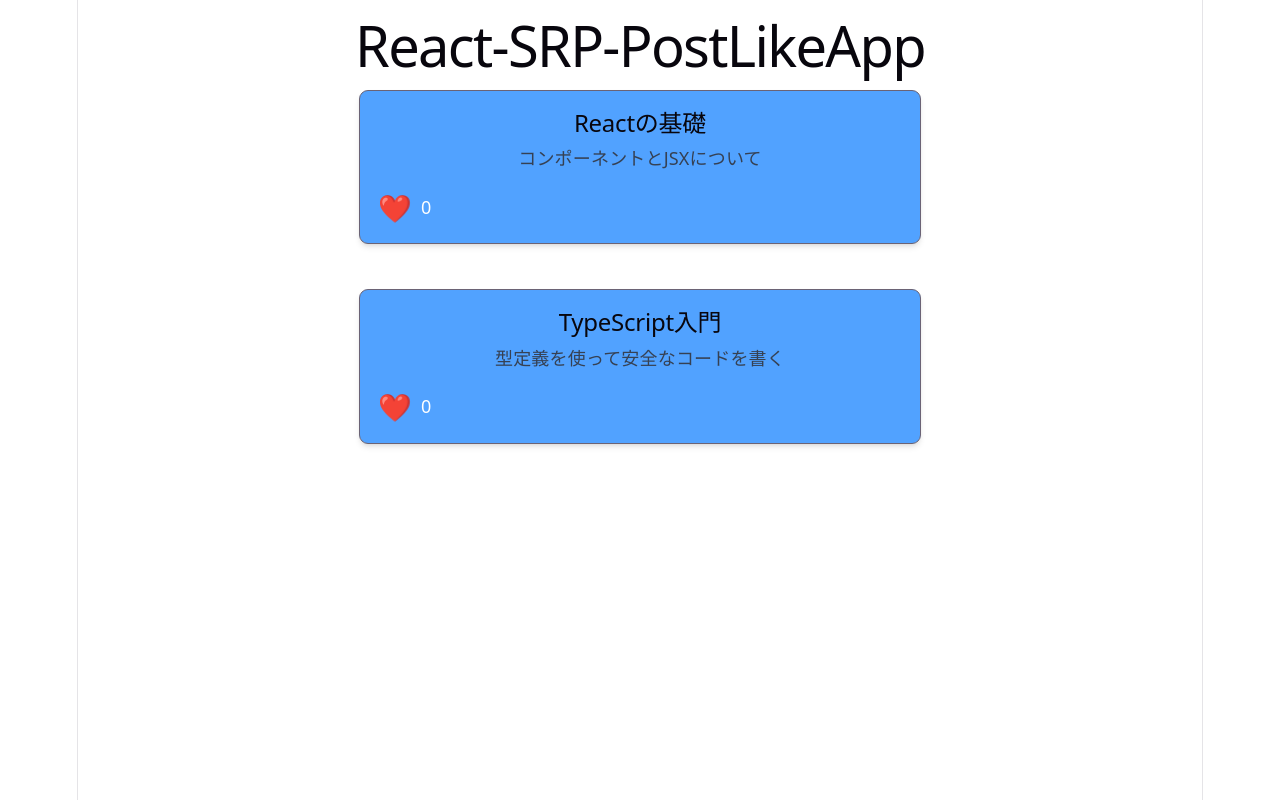
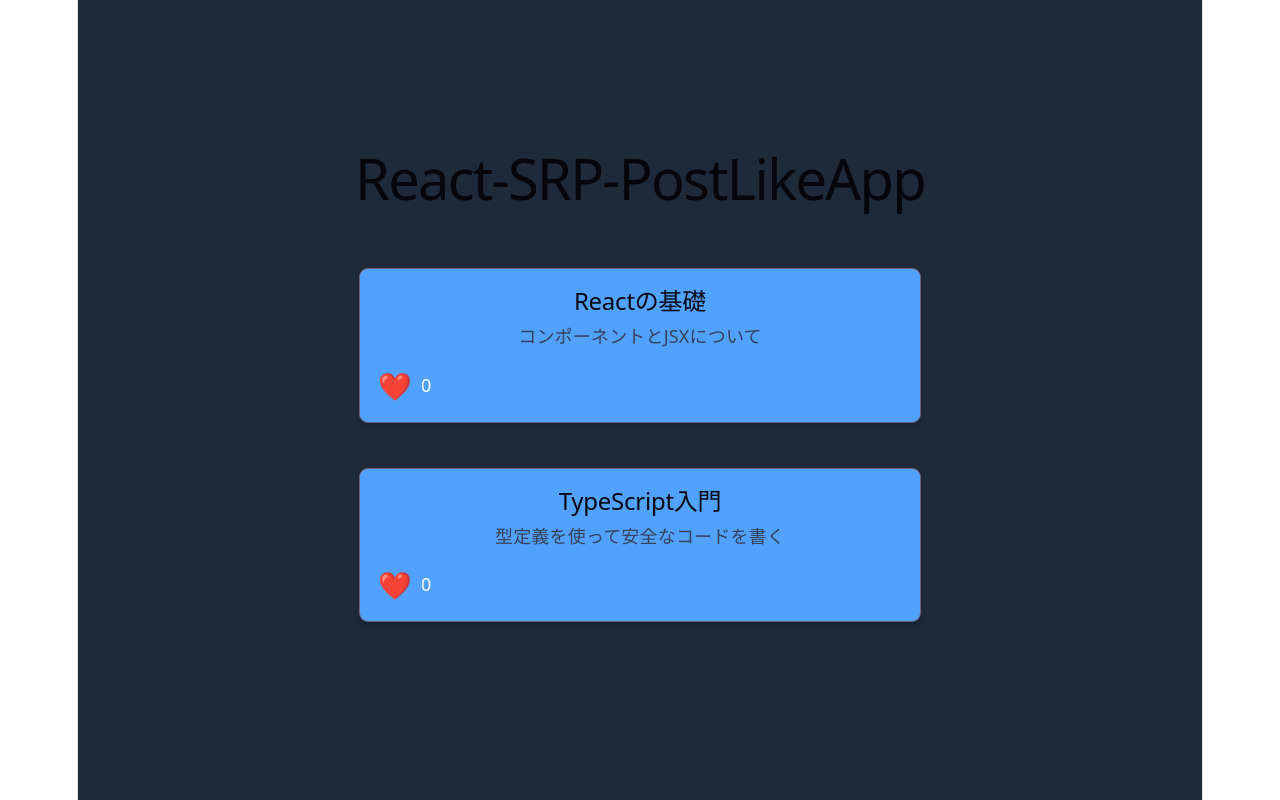
Before and after one commit to TakaDev1/React-SRP-PostLikeApp, a React (Vite) app: page / in a window 1280 px wide. Built offline with nearby package versions, Linux system fonts and the light colour scheme.

Commit message:
style: Adjustment Project Design

```diff
--- a/src/App.tsx
+++ b/src/App.tsx
@@ -3,7 +3,7 @@ import PostList from "./components/PostList";
 
 function App() {
   return (
-    <div>
+    <div className="min-h-screen bg-gray-800 flex flex-col justify-center imtes-center">
       <h1>React-SRP-PostLikeApp</h1>
       <PostList />
     </div>
--- a/src/components/PostList.tsx
+++ b/src/components/PostList.tsx
@@ -7,7 +7,7 @@ const PostList = () => {
   const { likes, handleLike } = useLikes();
 
   return (
-    <div>
+    <div className="mt-10">
       {posts.map((post) => (
         <PostCard
           key={post.id}
```
